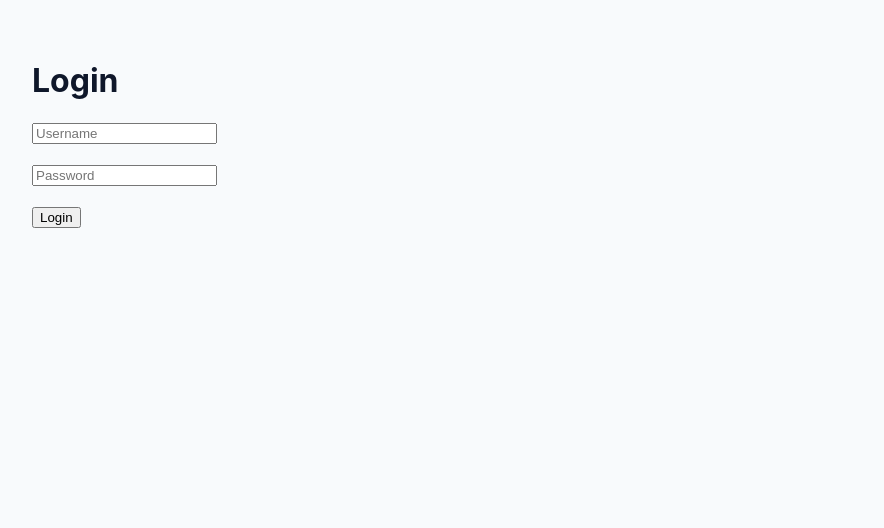
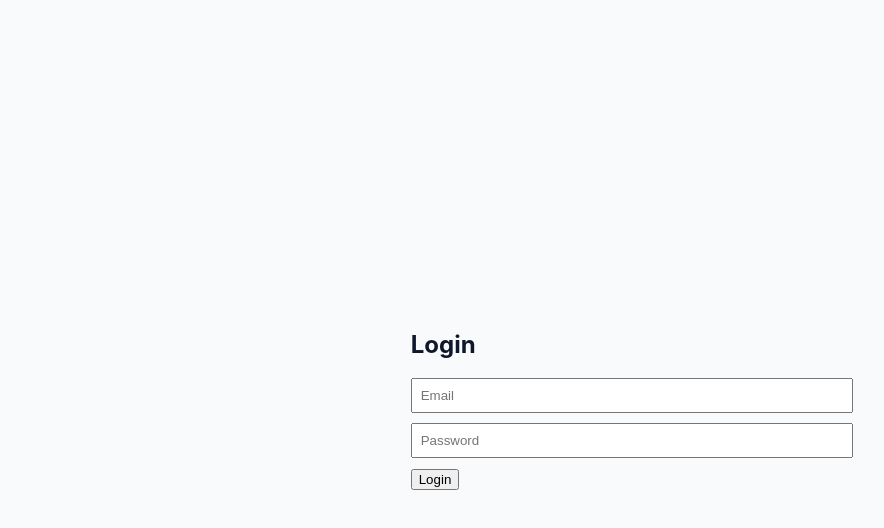
Before and after one commit to afn4nmunir/sentiment-analysis, a React (Vite) app in the folder dashboard/: page / in a window 1280 px wide. Shown: the top 528 px of the page, without its empty margins (8-892 px from the left). Built offline with nearby package versions, Linux system fonts and the light colour scheme.

Commit message:
Implementation of login authentication
to add JWT for better auth

```diff
--- a/dashboard/src/App.jsx
+++ b/dashboard/src/App.jsx
@@ -1,8 +1,8 @@
-// App.jsx
 import { BrowserRouter, Routes, Route } from "react-router-dom";
 import Login from "./pages/Login";
 import Dashboard from "./pages/Dashboard";
 import Settings from "./pages/Settings";
+import ProtectedRoute from "./components/ProtectedRoute";
 import "./App.css";
 
 export default function App() {
@@ -14,13 +14,22 @@ export default function App() {
         <Route
           path="/dashboard"
           element={
-            <div className="dashboard-shell">
-              <Dashboard />
-            </div>
+            <ProtectedRoute>
+              <div className="dashboard-shell">
+                <Dashboard />
+              </div>
+            </ProtectedRoute>
           }
         />
 
-        <Route path="/settings" element={<Settings />} />
+        <Route
+          path="/settings"
+          element={
+            <ProtectedRoute>
+              <Settings />
+            </ProtectedRoute>
+          }
+        />
       </Routes>
     </BrowserRouter>
   );
--- /dev/null
+++ b/dashboard/src/components/ProtectedRoute.jsx
@@ -0,0 +1,11 @@
+import { Navigate } from "react-router-dom";
+
+export default function ProtectedRoute({ children }) {
+    const isLoggedIn = localStorage.getItem("isLoggedIn");
+
+    if (!isLoggedIn) {
+        return <Navigate to="/" replace />;
+    }
+
+    return children;
+}
--- a/dashboard/src/pages/Login.jsx
+++ b/dashboard/src/pages/Login.jsx
@@ -1,21 +1,79 @@
+import { useState } from "react";
 import { useNavigate } from "react-router-dom";
 
 export default function Login() {
+    const [email, setEmail] = useState("");
+    const [password, setPassword] = useState("");
+    const [message, setMessage] = useState("");
     const navigate = useNavigate();
 
-    function handleLogin(e) {
+    const handleLogin = async (e) => {
         e.preventDefault();
-        navigate("/dashboard");
-    }
+
+        const res = await fetch("http://localhost:5050/login", {
+            method: "POST",
+            headers: { "Content-Type": "application/json" },
+            body: JSON.stringify({ email, password })
+        });
+
+        const data = await res.json();
+
+        if (res.ok) {
+            localStorage.setItem("isLoggedIn", "true");
+            navigate("/dashboard");
+        } else {
+            setMessage(data.message);
+        }
+    };
 
     return (
-        <div style={{ padding: 40 }}>
-            <h1>Login</h1>
+        <div style={styles.container}>
             <form onSubmit={handleLogin}>
-                <input placeholder="Username" required /><br /><br />
-                <input placeholder="Password" type="password" required /><br /><br />
-                <button>Login</button>
+                <h2>Login</h2>
+
+                <input
+                    type="email"
+                    placeholder="Email"
+                    onChange={(e) => setEmail(e.target.value)}
+                    required
+                    style={styles.input}
+                />
+
+                <input
+                    type="password"
+                    placeholder="Password"
+                    onChange={(e) => setPassword(e.target.value)}
+                    required
+                    style={styles.input}
+                />
+
+                <button type="submit">Login</button>
+                {message && <p>{message}</p>}
             </form>
         </div>
     );
 }
+
+const styles = {
+    container: {
+        height: '100vh',
+        display: 'flex',
+        justifyContent: 'center',
+        alignItems: 'center'
+    },
+    form: {
+        width: '300px',
+        padding: '20px',
+        border: '1px solid #ccc',
+        borderRadius: '8px'
+    },
+    input: {
+        width: '100%',
+        marginBottom: '10px',
+        padding: '8px'
+    },
+    button: {
+        width: '100%',
+        padding: '8px'
+    }
+};
```
Also changed, not shown: 1 other file (tests, documents, lock files or other folders).
